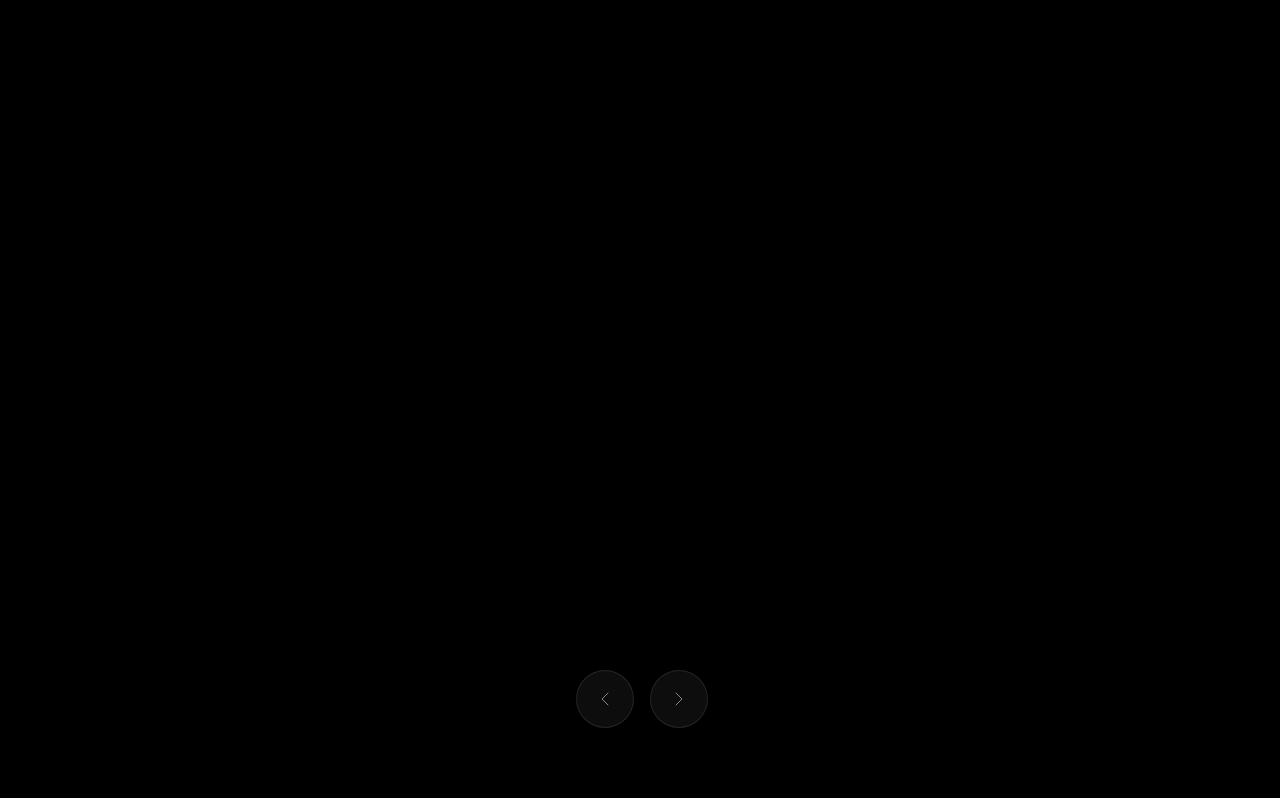
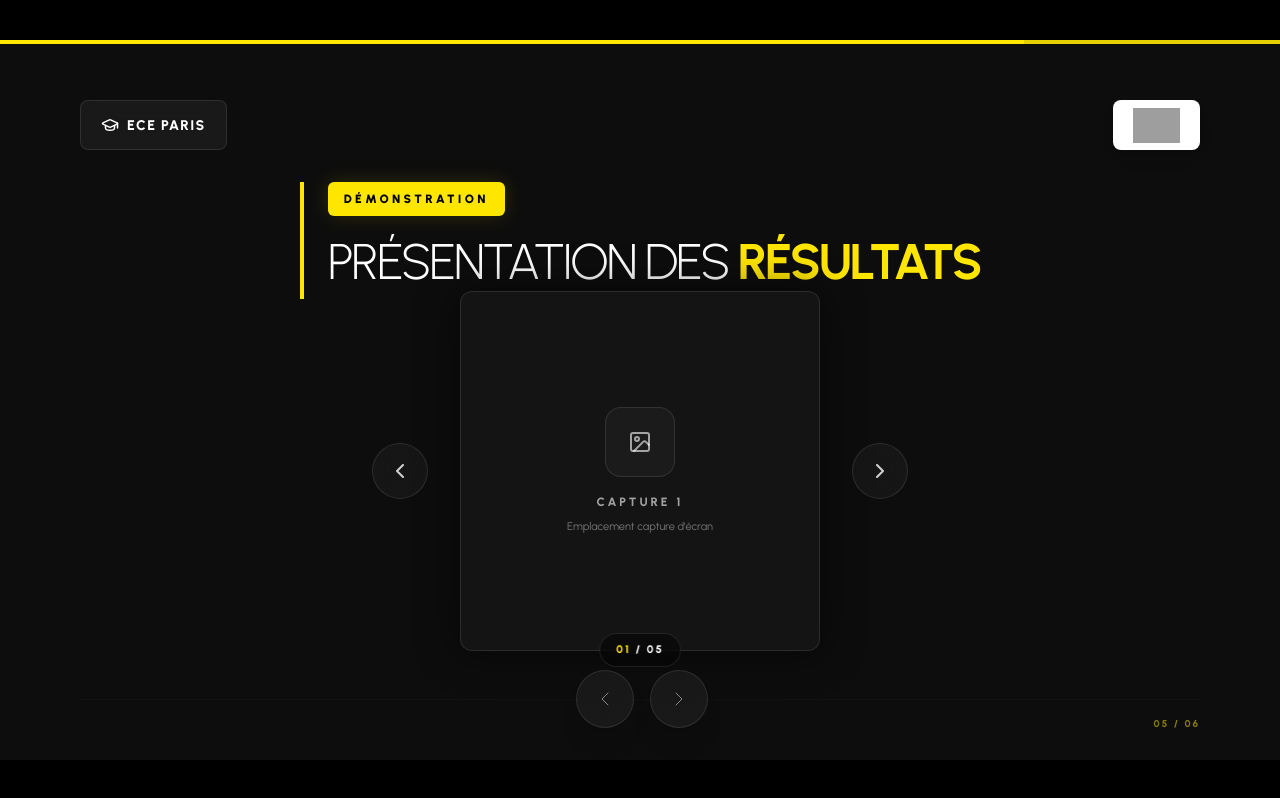
Before and after one commit to Medenga/Presentation-PFE, a React (Vite) app in the folder client/: page /slide10_5 in a window 1280 px wide. Before the commit this address had no page. Built offline with nearby package versions, Linux system fonts and the light colour scheme; grey boxes are pictures that could not be loaded.

Commit message:
slide resultats

```diff
--- a/client/src/App.jsx
+++ b/client/src/App.jsx
@@ -13,10 +13,11 @@ import Slide6 from './slides/Slide6';
 import Slide7 from './slides/Slide7';
 import Slide8_3 from './slides/Slide8_3';
 import Slide9_4 from './slides/Slide9_4';
+import Slide10_5 from './slides/Slide10_5';
 import Simulation from './slides/Simulation';
 import NavigationControls from './components/NavigationControls';
 
-const slides = ["/", "/slide2", "/slide8_3", "/slide9_4", "/slide3", "/slide4", "/slide5", "/slide6", "/slide7"];
+const slides = ["/", "/slide2", "/slide8_3", "/slide9_4", "/slide3", "/slide4", "/slide5", "/slide10_5", "/slide6", "/slide7"];
 
 // --- COMPOSANT DE MISE À L'ÉCHELLE (Anti-coupure) ---
 const ScaleWrapper = ({ children }) => {
@@ -107,6 +108,7 @@ const AppContent = () => {
           <Route path="/slide3" element={<Slide3 />} />
           <Route path="/slide4" element={<Slide4 />} />
           <Route path="/slide5" element={<Slide5 />} />
+          <Route path="/slide10_5" element={<Slide10_5 />} />
           <Route path="/slide6" element={<Slide6 />} />
           <Route path="/slide7" element={<Slide7 />} />
           <Route path="/simulation" element={<Simulation />} />
--- /dev/null
+++ b/client/src/slides/Slide10_5.jsx
@@ -0,0 +1,152 @@
+import React, { useMemo, useState } from "react";
+import { motion, AnimatePresence } from "framer-motion";
+import { GraduationCap, ChevronLeft, ChevronRight, Image as ImageIcon } from "lucide-react";
+import { useNavigate } from "react-router-dom";
+
+const Slide10_5 = () => {
+  const navigate = useNavigate();
+
+  // 5 emplacements pour captures (tu mettras tes URLs plus tard)
+  const screenshots = useMemo(
+    () => [
+      { id: "shot-1", src: null, label: "Capture 1" },
+      { id: "shot-2", src: null, label: "Capture 2" },
+      { id: "shot-3", src: null, label: "Capture 3" },
+      { id: "shot-4", src: null, label: "Capture 4" },
+      { id: "shot-5", src: null, label: "Capture 5" },
+    ],
+    []
+  );
+
+  const [index, setIndex] = useState(0);
+
+  const goPrev = () => setIndex((i) => (i - 1 + screenshots.length) % screenshots.length);
+  const goNext = () => setIndex((i) => (i + 1) % screenshots.length);
+
+  const current = screenshots[index];
+
+  return (
+    <motion.div
+      initial={{ opacity: 0 }}
+      animate={{ opacity: 1 }}
+      exit={{ opacity: 0 }}
+      className="relative w-[1280px] h-[720px] bg-[#0d0d0d] text-white flex flex-col p-[60px_80px] overflow-hidden font-urbanist"
+    >
+      {/* Fine line top */}
+      <div className="absolute top-0 left-0 w-full h-[4px] bg-[#FFE600]/90" />
+
+      {/* Header */}
+      <div className="flex justify-between items-center z-10 w-full mb-8">
+        <div className="h-[50px] bg-white/[0.05] border border-white/10 rounded-lg px-5 flex items-center backdrop-blur-md text-white font-extrabold text-[14px] gap-2 uppercase tracking-widest">
+          <GraduationCap size={18} /> ECE PARIS
+        </div>
+
+        <div className="h-[50px] bg-white rounded-lg px-5 flex items-center shadow-lg">
+          <img
+            src="https://upload.wikimedia.org/wikipedia/commons/3/34/EY_logo_2019.svg"
+            alt="EY"
+            className="h-[35px]"
+          />
+        </div>
+      </div>
+
+      {/* Content */}
+      <div className="flex-grow flex flex-col justify-center items-center text-center">
+        {/* Title block */}
+        <div className="border-l-4 border-[#FFE600] pl-6 text-left mb-10">
+          {/* Button "Démonstration" */}
+          <button
+            onClick={() => navigate("/demonstration")} // route future
+            className="inline-flex items-center h-[34px] px-4 rounded-md
+                       bg-[#FFE600] text-black text-[12px] font-black uppercase
+                       tracking-[0.28em] shadow-[0_0_20px_rgba(255,230,0,0.15)]
+                       hover:scale-[1.03] transition-transform mb-2"
+          >
+            Démonstration
+          </button>
+
+          {/* New title */}
+          <h1 className="text-[50px] font-light uppercase tracking-tighter">
+            Présentation des <span className="font-bold text-[#FFE600]">résultats</span>
+          </h1>
+        </div>
+
+        {/* Viewer + arrows */}
+        <div className="relative flex items-center justify-center gap-8 -translate-y-12">
+          {/* Left arrow */}
+          <button
+            onClick={goPrev}
+            className="group h-[56px] w-[56px] rounded-full border border-white/10 bg-white/[0.04] backdrop-blur-md flex items-center justify-center hover:border-[#FFE600]/40 hover:bg-[#FFE600]/10 transition-all"
+            aria-label="Capture précédente"
+          >
+            <ChevronLeft className="opacity-80 group-hover:opacity-100" />
+          </button>
+
+          {/* Square viewer */}
+          <div className="relative">
+            <div className="w-[360px] h-[360px] rounded-xl border border-white/10 bg-white/[0.03] shadow-[0_0_40px_rgba(0,0,0,0.6)] overflow-hidden">
+              <AnimatePresence mode="wait">
+                <motion.div
+                  key={current.id}
+                  initial={{ opacity: 0, y: 8, scale: 0.99 }}
+                  animate={{ opacity: 1, y: 0, scale: 1 }}
+                  exit={{ opacity: 0, y: -8, scale: 0.99 }}
+                  transition={{ duration: 0.25 }}
+                  className="w-full h-full flex items-center justify-center"
+                >
+                  {/* Placeholder tant que src est null */}
+                  {!current.src ? (
+                    <div className="flex flex-col items-center justify-center text-white/60">
+                      <div className="h-[70px] w-[70px] rounded-2xl border border-white/10 bg-white/[0.03] flex items-center justify-center mb-4">
+                        <ImageIcon />
+                      </div>
+                      <div className="text-[12px] font-extrabold uppercase tracking-[3px]">
+                        {current.label}
+                      </div>
+                      <div className="text-[11px] mt-2 opacity-70">
+                        Emplacement capture d&apos;écran
+                      </div>
+                    </div>
+                  ) : (
+                    <img
+                      src={current.src}
+                      alt={current.label}
+                      className="w-full h-full object-cover"
+                    />
+                  )}
+                </motion.div>
+              </AnimatePresence>
+            </div>
+
+            {/* Small badge index */}
+            <div className="absolute -bottom-4 left-1/2 -translate-x-1/2 px-4 py-2 rounded-full bg-black/40 border border-white/10 backdrop-blur-md text-[11px] font-extrabold uppercase tracking-[2px]">
+              <span className="text-[#FFE600]">
+                {String(index + 1).padStart(2, "0")}
+              </span>{" "}
+              / {String(screenshots.length).padStart(2, "0")}
+            </div>
+          </div>
+
+          {/* Right arrow */}
+          <button
+            onClick={goNext}
+            className="group h-[56px] w-[56px] rounded-full border border-white/10 bg-white/[0.04] backdrop-blur-md flex items-center justify-center hover:border-[#FFE600]/40 hover:bg-[#FFE600]/10 transition-all"
+            aria-label="Capture suivante"
+          >
+            <ChevronRight className="opacity-80 group-hover:opacity-100" />
+          </button>
+        </div>
+
+        {/* (Supprimé) Utilise les flèches... */}
+      </div>
+
+      {/* Footer */}
+      <div className="mt-auto pt-4 border-t border-white/5 flex justify-between items-center opacity-50 text-[10px] font-extrabold uppercase tracking-[2px]">
+        {/* (Supprimé) Live Demonstration Interface */}
+        <div className="ml-auto text-[#FFE600]">05 / 06</div>
+      </div>
+    </motion.div>
+  );
+};
+
+export default Slide10_5;
```
